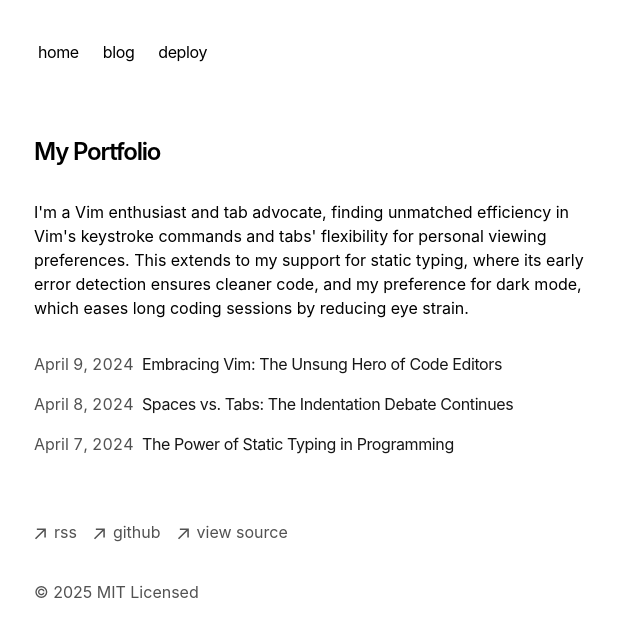
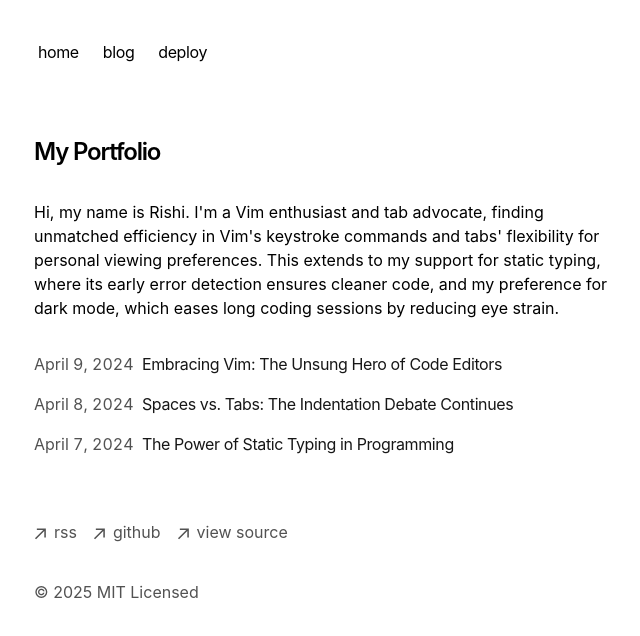
Before and after one commit to rmandal131/rishi-personal-website, a Next.js app: page / in a window 1280 px wide. Shown: the top 636 px of the page, without its empty margins (318-958 px from the left). Built offline with nearby package versions, Linux system fonts and the light colour scheme.

Commit message:
Initial commit - Next.js blog with fixed dependencies

```diff
--- a/app/page.tsx
+++ b/app/page.tsx
@@ -7,7 +7,7 @@ export default function Page() {
         My Portfolio
       </h1>
       <p className="mb-4">
-        {`I'm a Vim enthusiast and tab advocate, finding unmatched efficiency in
+        {`Hi, my name is Rishi. I'm a Vim enthusiast and tab advocate, finding unmatched efficiency in
         Vim's keystroke commands and tabs' flexibility for personal viewing
         preferences. This extends to my support for static typing, where its
         early error detection ensures cleaner code, and my preference for dark
```
Also changed, not shown: package.json (+4 -4 lines), 1 other file (tests, documents, lock files or other folders).
